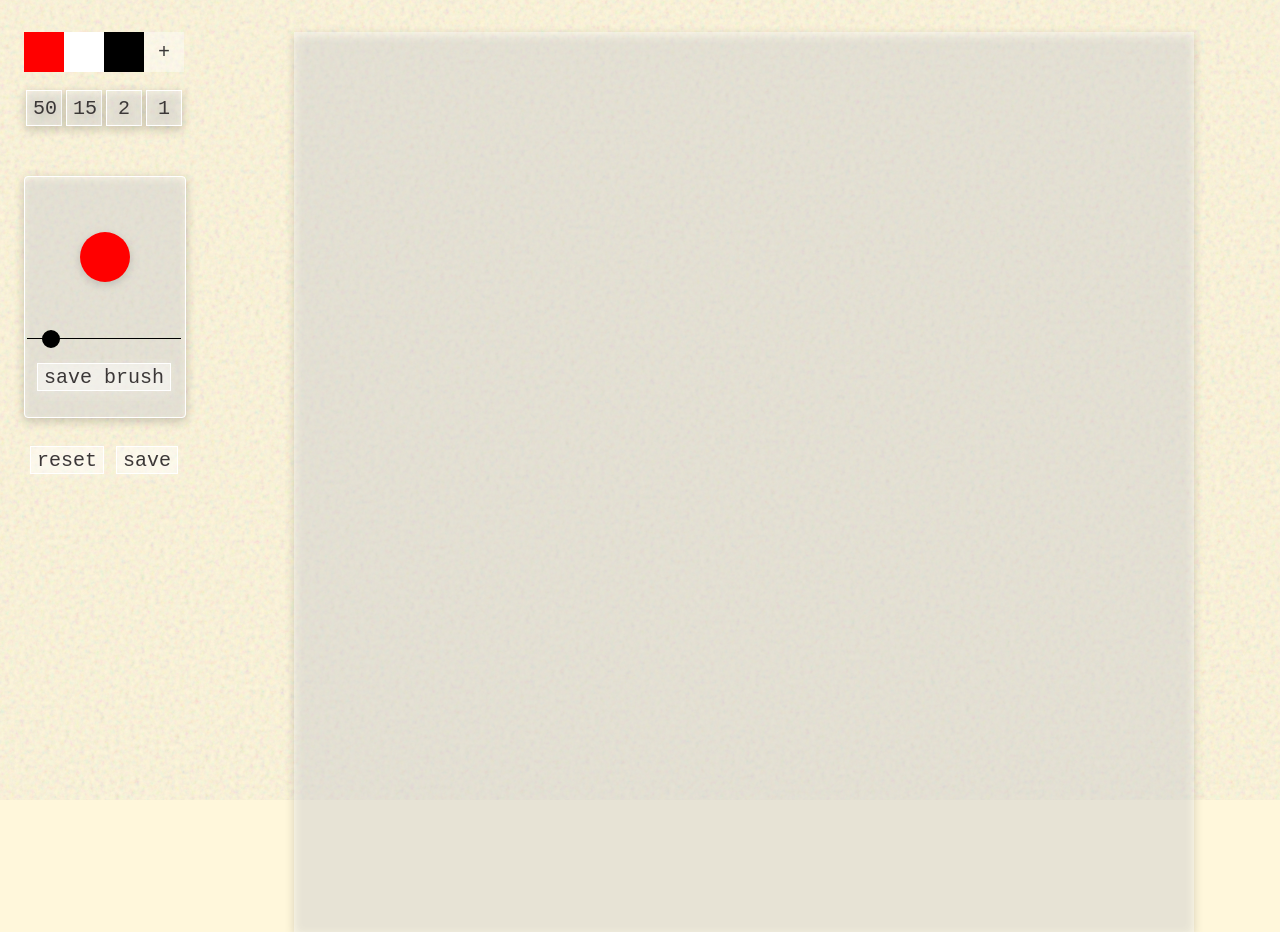
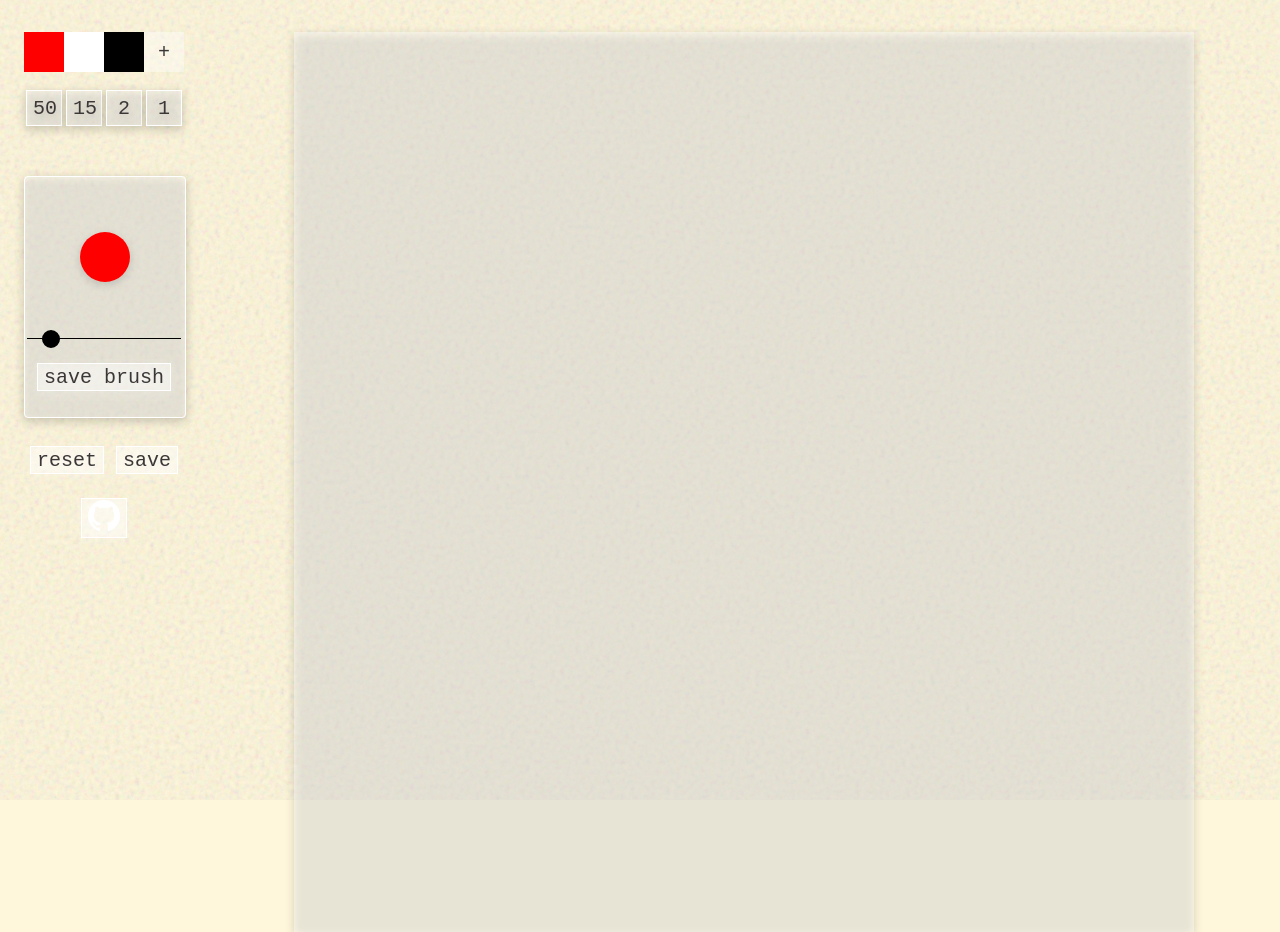
Before and after one commit to cyan-oj/minxel_vanilla, a website: page index.html in a window 1280 px wide. Drawn offline with Linux system fonts and the light colour scheme.

Commit message:
add favicon and github logo

```diff
--- a/index.html
+++ b/index.html
@@ -7,6 +7,7 @@
   <link rel="stylesheet" href="./dist/main.css" />
   <script src="./dist/main.js" defer></script>
   <title>minxel</title>
+  <link rel="icon" type="image/png" href="./favicon.png">
 </head>
 <svg xmlns="http://www.w3.org/2000/svg">
   <filter id='noiseFilter'>
@@ -44,6 +45,7 @@
     <div id="layerbox" class="toolbox">
       <button id="reset" class="settingsbutton">reset</button>
       <button id="save" class="settingsbutton">save</button>
+      <button id="github" class="settingsbutton" onclick="window.location.href='https://github.com/cyan-oj/minxel';"><img src="./GitHub-Mark-Light-32px.png" id="githubLogo" /></button>
     </div>
   </div>
   <a id="link"></a>
--- a/src/styles/canvas.scss
+++ b/src/styles/canvas.scss
@@ -110,3 +110,7 @@ canvas#brushDisplay {
   background-color: rgba(255, 255, 255, .4);
   border: solid 1px white;
 }
+
+.settingsbutton#github {
+  height: 40px;
+}
```
Also changed, not shown: GitHub-Mark-Light-120px-plus.png (added), GitHub-Mark-Light-32px.png (added), dist/main.css, favicon.png (added), logo.png (deleted).
